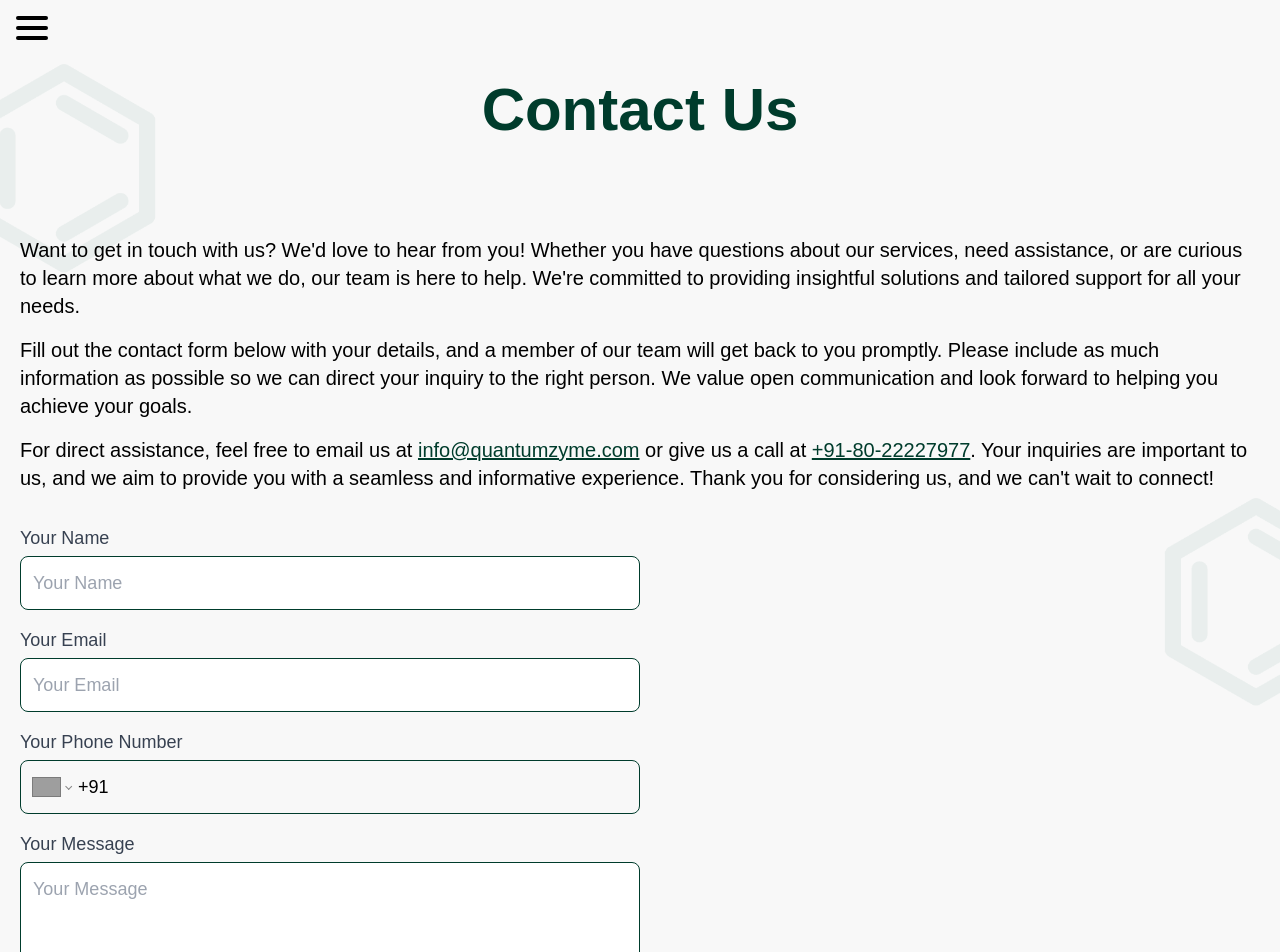
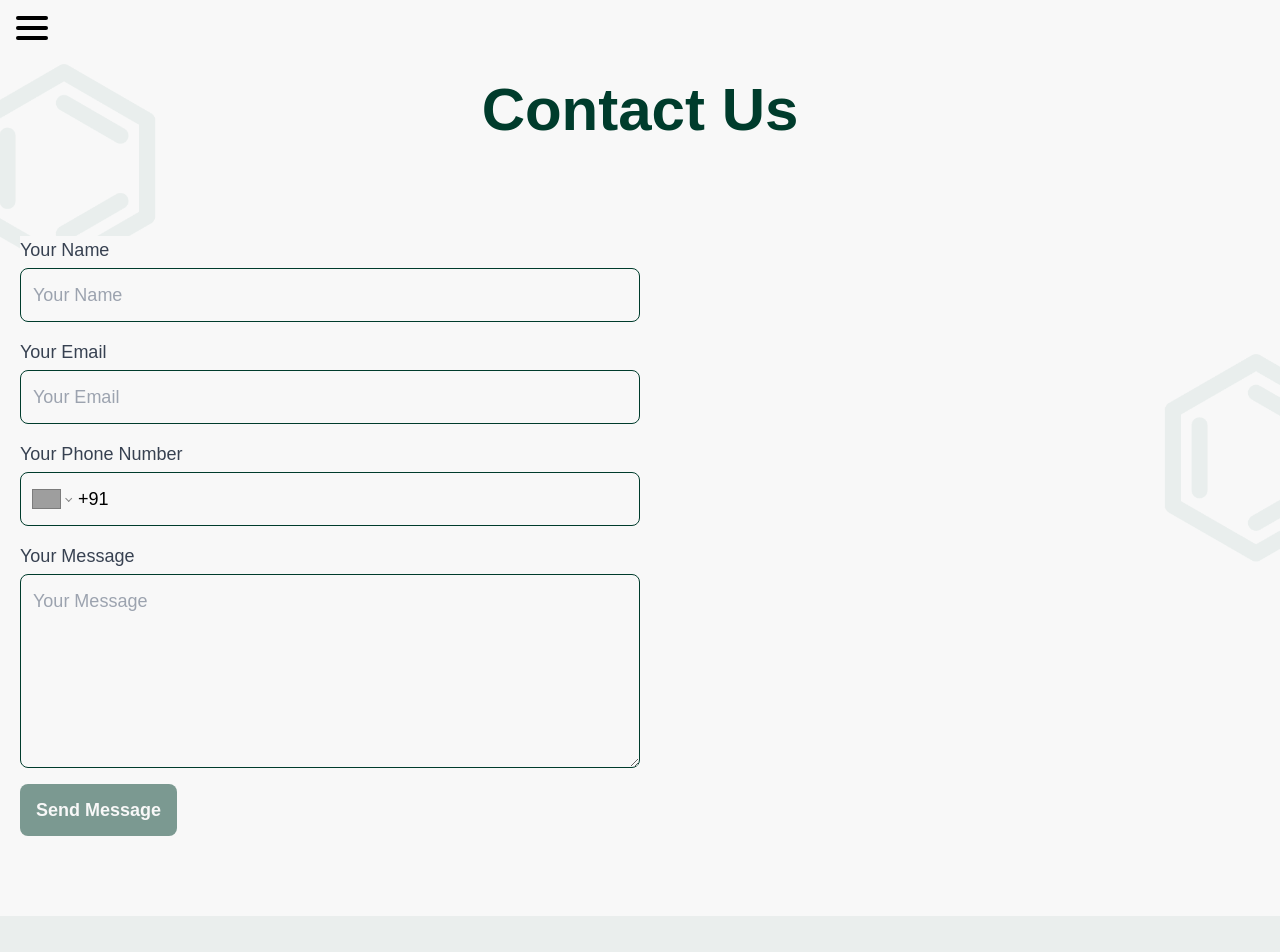
Before and after one commit to DanielCikora/zummpath-bio-informatics, a React (Create React App) app: page /Contact in a window 1280 px wide. Shown: the top 952 px of the page. Built offline with nearby package versions, Linux system fonts and the light colour scheme; grey boxes are pictures that could not be loaded; the HTML template or start-up script is replaced by a standard one.

Commit message:
Overall adding of min-h-dvh to sections, Contact - Regex Validation added, user now MUST input all fields send message.

```diff
--- a/src/components/brochure/Brochure.jsx
+++ b/src/components/brochure/Brochure.jsx
@@ -75,7 +75,7 @@ const Brochure = () => {
   }, []);
 
   return (
-    <section className='brochure md:py-0 py-10 min-h-dvh h-full'>
+    <section className='brochure md:py-0 py-20 min-h-dvh flex flex-col justify-center'>
       <div className='wrapper'>
         <div className='brochure-content flex flex-col gap-28'>
           <h2 className='md:text-6xl mediumSmall:text-5xl text-4xl font-semibold text-center text-royalGreen'>
--- a/src/components/careers/Careers.jsx
+++ b/src/components/careers/Careers.jsx
@@ -2,31 +2,29 @@ import { Link } from "react-router-dom";
 import BenzeneImg from "../assets/images/careerImages/benzene.png";
 const Careers = () => {
   return (
-    <article className='careers py-16 relative overflow-hidden'>
+    <article className='careers flex flex-col justify-center md:py-0 py-16 min-h-dvh relative overflow-hidden'>
       <img
         src={BenzeneImg}
         alt='Benzene-Symbol'
-        className='benzene-primary absolute top-0 md:-right-16 -right-12 h-auto w-full md:max-w-44 max-w-32 -z-[1] opacity-80'
+        className='benzene-primary absolute top-16 md:-right-16 -right-12 h-auto w-full md:max-w-44 max-w-32 -z-[1] opacity-80'
       />
       <img
         src={BenzeneImg}
         alt='Benzene-Symbol'
-        className='benzene-secondary absolute bottom-0 md:-left-16 -left-12 h-auto w-full md:max-w-44 max-w-32 -z-[1] opacity-80'
+        className='benzene-secondary absolute bottom-10 md:-left-16 -left-12 h-auto w-full md:max-w-44 max-w-32 -z-[1] opacity-80'
       />
       <div className='wrapper'>
-        <h2 className='md:text-6xl mediumSmall:text-5xl text-4xl font-semibold text-center text-royalGreen md:mb-32 mb-24'>
+        <h2 className='md:text-6xl mediumSmall:text-5xl text-4xl font-semibold text-center text-royalGreen md:mb-48 mb-24'>
           Careers
         </h2>
-        <div className='careers-para bg-[#EAEEED] md:py-10 py-4 px-4 max-w-[1200px] mx-auto md:text-xl text-lg md:font-semibold text-center rounded-xl'>
-          <p>
-            Embark on a pathway to a career in bioinformatics with our
-            structured training program. Successfully completing all levels and
-            passing the final assessment can lead to potential roles as Research
-            Assistants at Quantumzyme, pending satisfactory performance.
-          </p>
-        </div>
+        <p className='careers-para bg-[#EAEEED] md:py-10 py-4 px-4 max-w-[1200px] mx-auto md:text-xl text-lg md:font-semibold text-center rounded-xl mb-24'>
+          Embark on a pathway to a career in bioinformatics with our structured
+          training program. Successfully completing all levels and passing the
+          final assessment can lead to potential roles as Research Assistants at
+          Quantumzyme, pending satisfactory performance.
+        </p>
         <Link
-          className='text-center mt-12 bg-royalGreen text-offWhite text-xl font-semibold
+          className='text-center bg-royalGreen text-offWhite text-xl font-semibold
           block hover:bg-gray-800 transition-all duration-200 ease-in-out md:py-2 py-3 px-12 md:max-w-fit w-full rounded-lg mx-auto'
           to='/Contact'
         >
--- a/src/components/pages/ContactPage.jsx
+++ b/src/components/pages/ContactPage.jsx
@@ -1,10 +1,11 @@
-import { useState } from "react";
+import { useState, useEffect } from "react";
 import emailjs from "emailjs-com";
 import { toast } from "react-toastify";
 import "react-toastify/dist/ReactToastify.css";
 import "react-phone-number-input/style.css";
 import PhoneInput from "react-phone-number-input";
 import BenzeneImage from "../assets/images/careerImages/benzene.png";
+
 const ContactPage = () => {
   const [formData, setFormData] = useState({
     from_name: "",
@@ -12,15 +13,65 @@ const ContactPage = () => {
     phone: "",
     message: "",
   });
+
+  const [isFormComplete, setIsFormComplete] = useState(false);
+
+  // Check if all fields are filled
+  useEffect(() => {
+    const { from_name, from_email, phone, message } = formData;
+    setIsFormComplete(
+      from_name.trim() !== "" &&
+        from_email.trim() !== "" &&
+        phone.trim() !== "" &&
+        message.trim() !== ""
+    );
+  }, [formData]);
+
   const handleChange = (e) => {
     const { name, value } = e.target;
     setFormData({ ...formData, [name]: value });
   };
+
   const handlePhoneChange = (value) => {
     setFormData({ ...formData, phone: value });
   };
+
+  // Validate email format using regex
+  const validateEmail = (email) => {
+    const emailPattern = /^[^\s@]+@[^\s@]+\.[^\s@]+$/; // Basic email regex
+    return emailPattern.test(email);
+  };
+
+  // Validate phone number
+  const validatePhoneNumber = (phone) => {
+    // Basic validation for the phone number.
+    // Adjust the regex according to the expected phone number format.
+    const phonePattern = /^\+?\d{1,4}[-\s]?\d{1,14}$/; // Example for international format
+    return phonePattern.test(phone);
+  };
+
   const handleSubmit = (e) => {
     e.preventDefault();
+    const { from_name, from_email, phone, message } = formData;
+
+    // Check for field completion
+    if (!from_name || !from_email || !phone || !message) {
+      toast.error("Please fill in all the fields.");
+      return;
+    }
+
+    // Validate email
+    if (!validateEmail(from_email)) {
+      toast.error("Please enter a valid email address.");
+      return;
+    }
+
+    // Validate phone number
+    if (!validatePhoneNumber(phone)) {
+      toast.error("Please enter a valid phone number.");
+      return;
+    }
+
     emailjs
       .send(
         "service_vjl48eq",
@@ -38,6 +89,7 @@ const ContactPage = () => {
         toast.error("Error sending message, please try again.");
       });
   };
+
   return (
     <section className='contact relative z-[1] min-h-dvh bg-offWhite grid place-items-center py-20 overflow-hidden'>
       <img
@@ -55,41 +107,6 @@ const ContactPage = () => {
           <h2 className='md:text-6xl mediumSmall:text-5xl text-4xl font-semibold text-center text-royalGreen md:mb-24 mb-16'>
             Contact Us
           </h2>
-          <div className='contact-content__paragraph flex flex-col gap-4 mb-8'>
-            <p className='md:text-xl text-lg'>
-              Want to get in touch with us? We'd love to hear from you! Whether
-              you have questions about our services, need assistance, or are
-              curious to learn more about what we do, our team is here to help.
-              We're committed to providing insightful solutions and tailored
-              support for all your needs.
-            </p>
-            <p className='md:text-xl text-lg'>
-              Fill out the contact form below with your details, and a member of
-              our team will get back to you promptly. Please include as much
-              information as possible so we can direct your inquiry to the right
-              person. We value open communication and look forward to helping
-              you achieve your goals.
-            </p>
-            <p className='md:text-xl text-lg'>
-              For direct assistance, feel free to email us at{" "}
-              <a
-                href='mailto:info@quantumzyme.com'
-                className='text-royalGreen font-medium underline hover:text-gray-700'
-              >
-                info@quantumzyme.com
-              </a>{" "}
-              or give us a call at{" "}
-              <a
-                href='tel:+918022227977'
-                className='text-royalGreen font-medium underline hover:text-gray-700'
-              >
-                +91-80-22227977
-              </a>
-              . Your inquiries are important to us, and we aim to provide you
-              with a seamless and informative experience. Thank you for
-              considering us, and we can't wait to connect!
-            </p>
-          </div>
           <form
             onSubmit={handleSubmit}
             className='block w-full md:max-w-[50%] bg-offWhite'
@@ -101,7 +118,7 @@ const ContactPage = () => {
               <input
                 type='text'
                 name='from_name'
-                className='block md:text-lg text-md w-full p-3 border border-solid border-royalGreen rounded-lg focus:outline-none focus:ring-2 focus:ring-gray-800'
+                className='block md:text-lg bg-offWhite text-md w-full p-3 border border-solid border-royalGreen rounded-lg focus:outline-none focus:ring-2 focus:ring-gray-800'
                 placeholder='Your Name'
                 value={formData.from_name}
                 onChange={handleChange}
@@ -115,7 +132,7 @@ const ContactPage = () => {
               <input
                 type='email'
                 name='from_email'
-                className='block md:text-lg text-md w-full p-3 border border-solid border-royalGreen rounded-lg focus:outline-none focus:ring-2 focus:ring-gray-800'
+                className='block md:text-lg bg-offWhite text-md w-full p-3 border border-solid border-royalGreen rounded-lg focus:outline-none focus:ring-2 focus:ring-gray-800'
                 placeholder='Your Email'
                 value={formData.from_email}
                 onChange={handleChange}
@@ -142,7 +159,7 @@ const ContactPage = () => {
               </label>
               <textarea
                 name='message'
-                className='block md:text-lg text-md w-full p-3 border border-solid border-royalGreen rounded-lg focus:outline-none focus:ring-2 focus:ring-gray-800'
+                className='block bg-offWhite md:text-lg text-md w-full p-3 border border-solid border-royalGreen rounded-lg focus:outline-none focus:ring-2 focus:ring-gray-800'
                 placeholder='Your Message'
                 value={formData.message}
                 onChange={handleChange}
@@ -152,7 +169,10 @@ const ContactPage = () => {
             </div>
             <button
               type='submit'
-              className='block md:text-lg text-md mediumSmall:w-fit w-full bg-royalGreen text-white py-3 px-4 rounded-lg font-semibold hover:bg-gray-700 transition-colors duration-200'
+              className={`block md:text-lg text-md mediumSmall:w-fit w-full bg-royalGreen text-offWhite py-3 px-4 rounded-lg font-semibold hover:bg-gray-700 transition-colors duration-200 ${
+                isFormComplete ? "" : "opacity-50 cursor-not-allowed"
+              }`}
+              disabled={!isFormComplete}
             >
               Send Message
             </button>
@@ -162,4 +182,5 @@ const ContactPage = () => {
     </section>
   );
 };
+
 export default ContactPage;
--- a/src/components/program/Program.jsx
+++ b/src/components/program/Program.jsx
@@ -56,7 +56,7 @@ const Program = () => {
   ];
 
   return (
-    <section className='program-section py-20'>
+    <section className='program-section md:py-0 py-20 min-h-dvh flex flex-col justify-center'>
       <div className='wrapper'>
         <h2 className='md:text-6xl mediumSmall:text-5xl text-4xl font-semibold text-center text-royalGreen md:mb-32 mb-24'>
           Program Structure
```
